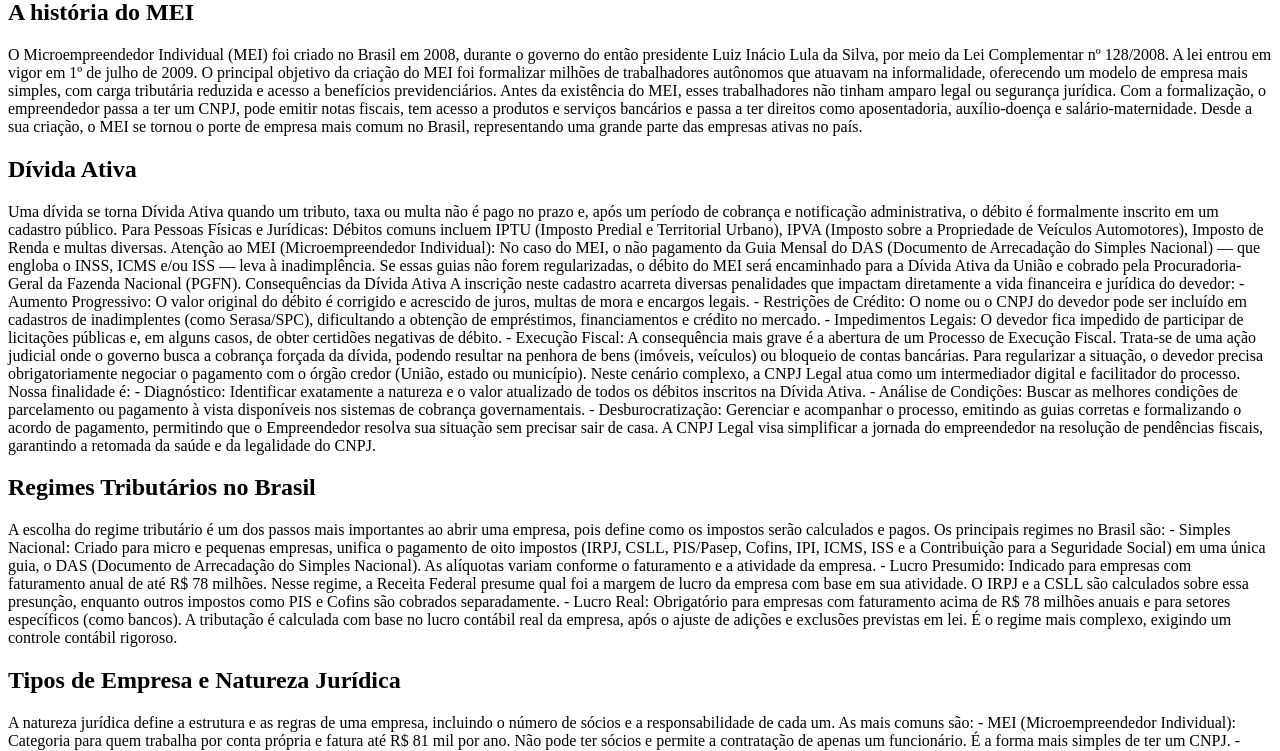
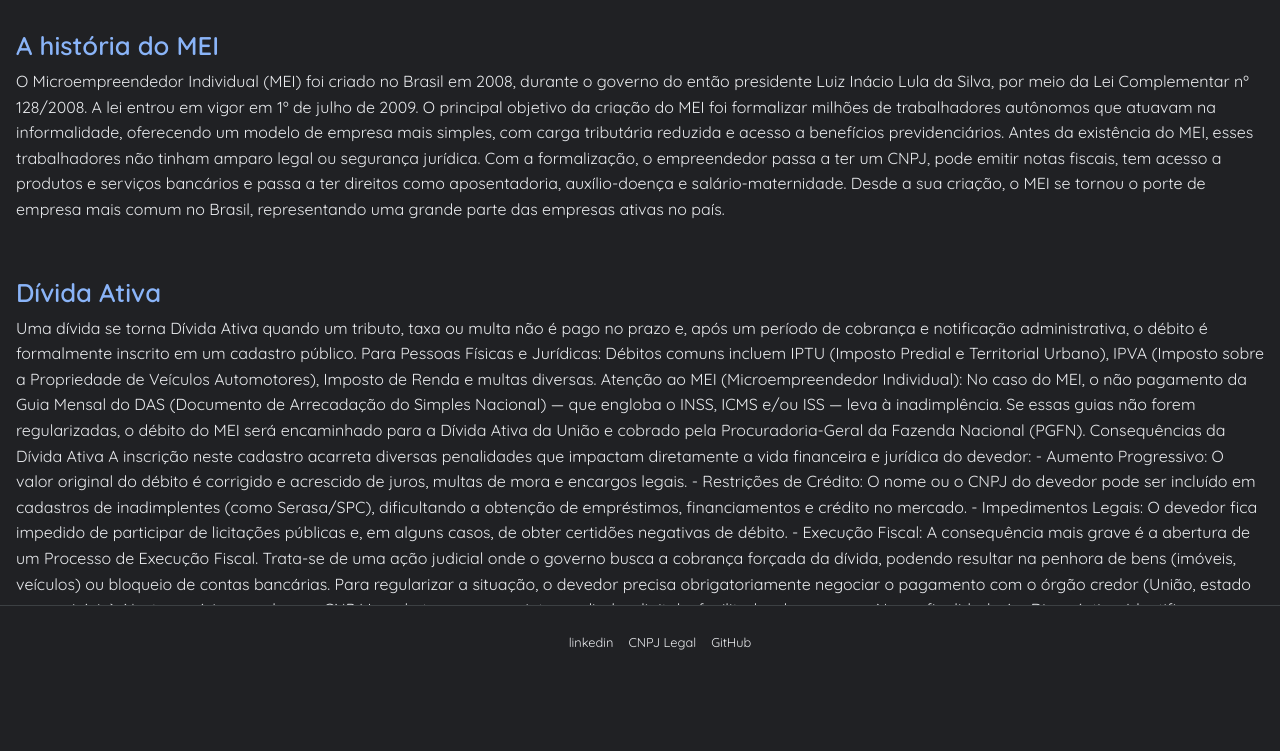
Before and after one commit to JonatasFlores/imersao-dev, a plain HTML site: page index.html in a window 1280 px wide. Shown: the part 122-873 px from the top of the page. After the commit the page ends 800 px from the top, so only its background shows below. Drawn offline with Linux system fonts and the light colour scheme.

Commit message:
Fix: usando os caminhos direto sem a hierarquia do main.css

```diff
--- a/index.html
+++ b/index.html
@@ -3,6 +3,12 @@
 <head>
     <meta charset="UTF-8">
     <meta name="viewport" content="width=device-width, initial-scale=1.0">
+    <link rel="stylesheet" href="/imersao-dev/css/_variables.css">
+    <link rel="stylesheet" href="/imersao-dev/css/_base.css">
+    <link rel="stylesheet" href="/imersao-dev/css/_header.css">
+    <link rel="stylesheet" href="/imersao-dev/css/_article.css">
+    <link rel="stylesheet" href="/imersao-dev/css/_footer.css">
+    <link rel="stylesheet" href="/imersao-dev/css/_responsive.css">
     <link rel="stylesheet" href="/imersao-dev/css/main.css">
     <title>Base de Conhecimento</title>
 </head>
```
